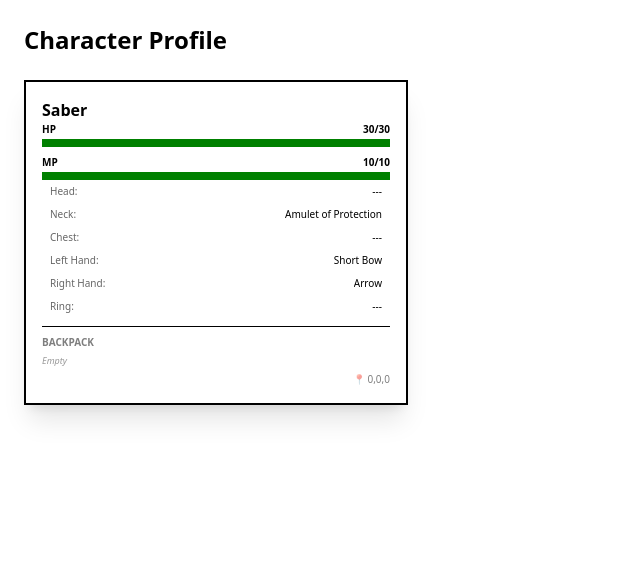
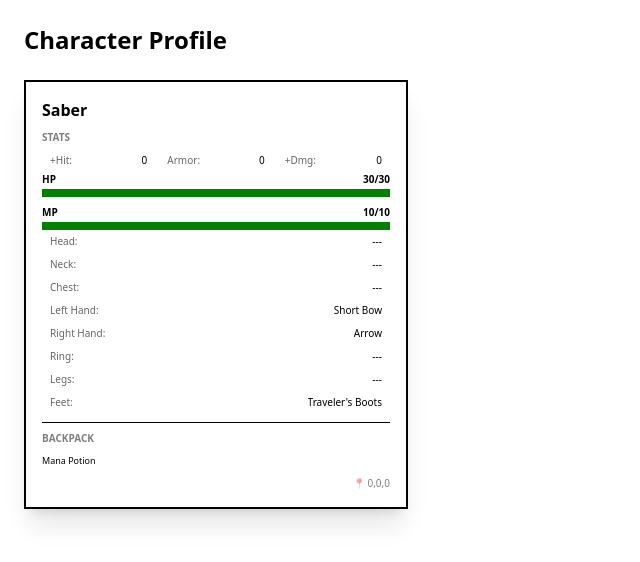
Before and after one commit to totalknowledge/story-game, an Angular app: page / in a window 1280 px wide. Shown: the top 562 px of the page, without its empty margins (0-640 px from the left). Built offline with nearby package versions, Linux system fonts and the light colour scheme.

Commit message:
Switch to Desktop

```diff
--- a/src/app/character/character.html
+++ b/src/app/character/character.html
@@ -11,7 +11,25 @@
             <div class="badge badge-ghost badge-sm">DEAD</div>
             }
         </div>
+        <div class="mt-2">
+            <h3 class="text-[10px] font-bold uppercase opacity-50 mb-1">Stats</h3>
+            <div class="grid grid-cols-3 gap-1">
+                <div class="text-[10px] bg-base-300 p-1 rounded px-2 flex justify-between">
+                    <span class="opacity-60">+Hit:</span>
+                    <span class="font-medium">{{ character().toHit }}</span>
+                </div>
 
+                <div class="text-[10px] bg-base-300 p-1 rounded px-2 flex justify-between">
+                    <span class="opacity-60">Armor:</span>
+                    <span class="font-medium">{{ character().armor }}</span>
+                </div>
+
+                <div class="text-[10px] bg-base-300 p-1 rounded px-2 flex justify-between">
+                    <span class="opacity-60">+Dmg:</span>
+                    <span class="font-medium">{{ character().toDamage }}</span>
+                </div>
+            </div>
+        </div>
         <div class="grid grid-cols-1 gap-2">
             <div class="flex flex-col gap-0.5">
                 <div class="flex justify-between text-[10px] font-bold">
@@ -33,12 +51,14 @@
         </div>
 
         @for (slot of [
-            { label: 'Head', key: 'head' },
-            { label: 'Neck', key: 'neck' },
-            { label: 'Chest', key: 'body' },
-            { label: 'Left Hand', key: 'left-hand' },
-            { label: 'Right Hand', key: 'right-hand' },
-            { label: 'Ring', key: 'left-finger' }
+        { label: 'Head', key: 'head' },
+        { label: 'Neck', key: 'neck' },
+        { label: 'Chest', key: 'body' },
+        { label: 'Left Hand', key: 'left-hand' },
+        { label: 'Right Hand', key: 'right-hand' },
+        { label: 'Ring', key: 'left-finger' },
+        { label: 'Legs', key: 'legs' },
+        { label: 'Feet', key: 'feet' }
         ]; track slot.key) {
         <div class="text-[10px] bg-base-300 p-1 rounded px-2 flex justify-between">
             <span class="opacity-60">{{ slot.label }}:</span>
@@ -62,7 +82,7 @@
         }
 
         <div class="text-[10px] opacity-50 text-right mt-1">
-            📍 {{ character().roomCoordinates }}
+            📍 {{ character().roomCoordinatesKey }}
         </div>
     </div>
 </div>
--- a/src/app/character/character.model.ts
+++ b/src/app/character/character.model.ts
@@ -2,18 +2,25 @@ export class CharacterModel {
     id: string;
     typeid: string;
     name: string;
+    baseHealth: number;
+    baseMana: number;
     maxHealth: number;
     maxMana: number;
+    toHit: number = 0;
+    toDamage: number = 0;
     damage: number = 0;
+    armor: number = 0;
     usedMana: number = 0;
     items: any[] = [];
     equipment = new Map<string, any>();
     spells: any[] = [];
     dead: boolean = false;
-    roomCoordinates: string = '0,0,0';
+    roomCoordinatesKey: string = '0,0,0';
 
     constructor(name: string, health: number, mana: number, template: any = {}) {
         this.name = name;
+        this.baseHealth = health;
+        this.baseMana = mana;
         this.maxHealth = health;
         this.maxMana = mana;
 
--- a/src/app/character/character.service.ts
+++ b/src/app/character/character.service.ts
@@ -1,4 +1,4 @@
-import { inject, Injectable, signal } from '@angular/core';
+import { computed, inject, Injectable, Signal, signal } from '@angular/core';
 import { CharacterModel } from './character.model';
 import { ItemFactory } from '../item/item.factory';
 import { ItemModel } from '../item/item.model';
@@ -8,55 +8,71 @@ import { NameService } from '../services/name.service';
   providedIn: 'root'
 })
 export class CharacterService {
-  private characterRegistry = new Map<string, CharacterModel>();
+  private characterRegistry = signal<Map<string, CharacterModel>>(new Map());
   private itemFactory = inject(ItemFactory);
   private nameService = inject(NameService)
   readonly playerCharacterId = signal<string | null>(null);
   private readonly MAX_BACKPACK_SIZE = 10;
 
   acquireItem(characterId: string, items: ItemModel[]): boolean {
-  const character = this.characterRegistry.get(characterId);
+    const character = this.characterRegistry().get(characterId);
     if (!character) return false;
 
-  let anyItemAcquired = false;
+    let acquired = false;
+
     for (const item of items) {
-    const equipLocation = item.equippableLocation;
-    const canAutoEquip = equipLocation !== 'none' && !character.equipment.has(equipLocation);
-    if (canAutoEquip) {
-      character.items.push(item);
-      this.equipItem(characterId, item.id);
-      anyItemAcquired = true;
+      if (this.equipItem(characterId, item)) {
+        acquired = true;
         continue;
       }
+
       if (character.items.length < this.MAX_BACKPACK_SIZE) {
         character.items.push(item);
-      anyItemAcquired = true;
+        acquired = true;
       }
     }
-  return anyItemAcquired;
+
+    return acquired;
   }
 
-  equipItem(characterId: string, itemId: string): boolean {
-    const character = this.characterRegistry.get(characterId);
+  calculateBonuses(characterId: string): void {
+    const character = this.characterRegistry().get(characterId);
+    if (!character) return;
+
+    let toHit = 0;
+    let toDamage = 0;
+    let armor = 0;
+    let bonusHealth = 0;
+    let bonusMana = 0;
+
+    for (const item of character.equipment.values()) {
+      toHit += item?.plusHit ?? 0;
+      toDamage += item?.plusDamage ?? 0;
+      armor += item?.plusArmor ?? 0;
+
+      bonusHealth += item?.bonusHealth ?? 0;
+      bonusMana += item?.bonusMana ?? 0;
+    }
+
+    character.toHit = toHit;
+    character.toDamage = toDamage;
+    character.armor = armor;
+
+    character.maxHealth = character.baseHealth + bonusHealth;
+    character.maxMana = character.baseMana + bonusMana;
+    this.characterRegistry().set(characterId, character);
+  }
+
+  equipItem(characterId: string, item: ItemModel): boolean {
+    const character = this.characterRegistry().get(characterId);
     if (!character) return false;
 
-    const inventoryIndex = character.items.findIndex((item) => item.id === itemId);
-    if (inventoryIndex < 0) return false;
+    const slot = item.equippableLocation;
+    if (slot === 'none' || character.equipment.has(slot)) return false;
 
-    const itemToEquip = character.items[inventoryIndex];
-    const equipLocation = itemToEquip.equippableLocation;
-
-    if (equipLocation === 'none') return false;
-
-    const currentlyEquippedItem = character.equipment.get(equipLocation);
-    if (currentlyEquippedItem) {
-      character.items[inventoryIndex] = currentlyEquippedItem;
-      character.equipment.set(equipLocation, itemToEquip);
-      return true;
-    }
-
-    character.items.splice(inventoryIndex, 1);
-    character.equipment.set(equipLocation, itemToEquip);
+    character.equipment.set(slot, item);
+    character.items = character.items.filter(i => i !== item);
+    this.calculateBonuses(characterId);
     return true;
   }
 
@@ -72,40 +88,30 @@ acquireItem(characterId: string, items: ItemModel[]): boolean {
     if (items[0].typeid === 'weapon-bow-short') {
       items.push(this.itemFactory.createItem('ammo-arrows'));
     }
-    items.push(this.itemFactory.createRandomItem());
+    items.push(this.itemFactory.createRandomItem(['Armor']));
+    items.push(this.itemFactory.createRandomItem(['Consumable']));
 
-    console.log(items);
     this.acquireItem(player.id, items);
   }
 
-  registerCharacter(character: CharacterModel, isPlayer: boolean = false): void {
-    this.characterRegistry.set(character.id, character);
-    if (isPlayer) {
-      this.playerCharacterId.set(character.id);
-    }
+  registerCharacter(character: CharacterModel, isPlayer = false): void {
+    this.characterRegistry.update((registry) => {
+      const nextRegistry = new Map(registry);
+      nextRegistry.set(character.id, character);
+      return nextRegistry;
+    });
+
+    if (isPlayer) this.playerCharacterId.set(character.id);
   }
 
   getCharacterById(id: string): CharacterModel | undefined {
-    return this.characterRegistry.get(id);
+    return this.characterRegistry().get(id);
   }
 
-  getPlayer(): CharacterModel | undefined {
+  getPlayer(): Signal<CharacterModel | undefined> {
+    return computed(() => {
       const id = this.playerCharacterId();
-    return id ? this.characterRegistry.get(id) : undefined;
-  }
-
-  getCharactersAtLocation(coordinates: string): CharacterModel[] {
-    const allCharacters = Array.from(this.characterRegistry.values());
-    return allCharacters.filter(character => character.roomCoordinates === coordinates);
-  }
-
-  getEnemiesAtLocation(coordinates: string): CharacterModel[] {
-    const currentPlayerId = this.playerCharacterId();
-    return this.getCharactersAtLocation(coordinates)
-      .filter(character => character.id !== currentPlayerId && !character.isDead);
-  }
-
-  removeCharacter(id: string): void {
-    this.characterRegistry.delete(id);
+      return id ? this.characterRegistry().get(id) : undefined;
+    });
   }
 }
--- a/src/app/item/item.definitions.ts
+++ b/src/app/item/item.definitions.ts
@@ -1,4 +1,4 @@
-export type EquipLocation = 'head' | 'body' | 'right-hand' | 'left-hand' | 'left-finger' | 'neck' | 'none';
+export type EquipLocation = 'head' | 'body' | 'right-hand' | 'left-hand' | 'left-finger' | 'legs' | 'feet' | 'neck' | 'none';
 
 export const ITEM_TEMPLATES = [
     {
@@ -26,7 +26,7 @@ export const ITEM_TEMPLATES = [
         "name": "Major Health Potion",
         "type": "Consumable",
         "equippableLocation": "none",
-        "heals": 30,
+        "heals": 35,
         "useMessages": [
             "{user} drinks {item} and recovers {value} health."
         ]
@@ -56,7 +56,7 @@ export const ITEM_TEMPLATES = [
         "name": "Major Mana Potion",
         "type": "Consumable",
         "equippableLocation": "none",
-        "restores": 30,
+        "restores": 35,
         "useMessages": [
             "{user} drinks {item} and restores {value} mana."
         ]
@@ -66,7 +66,7 @@ export const ITEM_TEMPLATES = [
         "name": "Loaf of Bread",
         "type": "Consumable",
         "equippableLocation": "none",
-        "heals": 2,
+        "heals": 4,
         "useMessages": [
             "{user} eats {item} and recovers {value} health."
         ]
@@ -86,7 +86,7 @@ export const ITEM_TEMPLATES = [
         "name": "Shiny Apple",
         "type": "Consumable",
         "equippableLocation": "none",
-        "heals": 1,
+        "heals": 3,
         "useMessages": [
             "{user} eats {item} and recovers {value} health."
         ]
@@ -106,7 +106,7 @@ export const ITEM_TEMPLATES = [
         "name": "Rusty Dagger",
         "type": "Weapon",
         "equippableLocation": "right-hand",
-        "damage": 3,
+        "damage": 4,
         "resilience": 10,
         "useMessages": [
             "{user} equips {item}."
@@ -117,7 +117,7 @@ export const ITEM_TEMPLATES = [
         "name": "Big Stick",
         "type": "Weapon",
         "equippableLocation": "right-hand",
-        "damage": 3,
+        "damage": 4,
         "resilience": 5,
         "useMessages": [
             "{user} equips {item}."
@@ -194,7 +194,7 @@ export const ITEM_TEMPLATES = [
         "name": "Short Bow",
         "type": "Weapon",
         "equippableLocation": "left-hand",
-        "damage": 6,
+        "damage": 2,
         "resilience": 20,
         "useMessages": [
             "{user} equips {item}."
@@ -216,7 +216,7 @@ export const ITEM_TEMPLATES = [
         "name": "Wooden Shield",
         "type": "Armor",
         "equippableLocation": "left-hand",
-        "bonusHealth": 10,
+        "plusArmor": 2,
         "resilience": 15,
         "useMessages": [
             "{user} equips {item}."
@@ -227,7 +227,7 @@ export const ITEM_TEMPLATES = [
         "name": "Steel Shield",
         "type": "Armor",
         "equippableLocation": "left-hand",
-        "bonusHealth": 10,
+        "plusArmor": 3,
         "resilience": 30,
         "useMessages": [
             "{user} equips {item}."
@@ -238,7 +238,7 @@ export const ITEM_TEMPLATES = [
         "name": "Leather Helmet",
         "type": "Armor",
         "equippableLocation": "head",
-        "bonusHealth": 10,
+        "plusArmor": 1,
         "resilience": 10,
         "useMessages": [
             "{user} equips {item}."
@@ -249,7 +249,7 @@ export const ITEM_TEMPLATES = [
         "name": "Iron Helmet",
         "type": "Armor",
         "equippableLocation": "head",
-        "bonusHealth": 10,
+        "plusArmor": 3,
         "resilience": 20,
         "useMessages": [
             "{user} equips {item}."
@@ -260,7 +260,7 @@ export const ITEM_TEMPLATES = [
         "name": "Leather Armor",
         "type": "Armor",
         "equippableLocation": "body",
-        "bonusHealth": 10,
+        "plusArmor": 1,
         "resilience": 25,
         "useMessages": [
             "{user} equips {item}."
@@ -271,7 +271,7 @@ export const ITEM_TEMPLATES = [
         "name": "Chainmail Armor",
         "type": "Armor",
         "equippableLocation": "body",
-        "bonusHealth": 10,
+        "plusArmor": 3,
         "resilience": 40,
         "useMessages": [
             "{user} equips {item}."
@@ -281,38 +281,27 @@ export const ITEM_TEMPLATES = [
         "typeid": "armor-boots-travel",
         "name": "Traveler's Boots",
         "type": "Armor",
-        "equippableLocation": "body",
+        "equippableLocation": "feet",
+        "plusArmor": 1,
         "resilience": 8,
         "useMessages": [
             "{user} equips {item}."
         ]
     },
     {
-        "typeid": "trinket-ring-health",
-        "name": "Ring of Vitality",
+        "typeid": "trinket-ring",
+        "name": "Ring",
         "type": "Trinket",
         "equippableLocation": "left-finger",
-        "bonusHealth": 10,
         "useMessages": [
-            "{user} wears {item} and feels healthier."
-        ]
-    },
-    {
-        "typeid": "trinket-ring-mana",
-        "name": "Ring of Focus",
-        "type": "Trinket",
-        "equippableLocation": "left-finger",
-        "bonusMana": 10,
-        "useMessages": [
-            "{user} wears {item} and feels more focused."
+            "It looks so nice."
         ]
     },
     {
         "typeid": "trinket-amulet-protection",
-        "name": "Amulet of Protection",
+        "name": "Amulet",
         "type": "Trinket",
         "equippableLocation": "neck",
-        "bonusHealth": 10,
         "useMessages": [
             "{user} wears {item}. A faint aura surrounds them."
         ]
--- a/src/app/item/item.model.ts
+++ b/src/app/item/item.model.ts
@@ -11,6 +11,7 @@ export class ItemModel {
     minusToBeHit: number = 0;
     plusDamage: number = 0;
     resilience: number | null = null;
+    armorBonus: number = 0;
     bonusHealth: number = 0;
     bonusMana: number = 0;
     heals: number = 0;
--- a/src/app/player/player.html
+++ b/src/app/player/player.html
@@ -1,9 +1,9 @@
 <div class="player-container p-6 bg-base-300 rounded-box">
     <h2 class="text-2xl font-bold mb-6">Character Profile</h2>
 
-    @if (player(); as playerCharacter) {
+    @if (player()) {
     <div class="flex justify-center md:justify-start">
-        <app-character [character]="playerCharacter"></app-character>
+        <app-character [character]="player()!"></app-character>
     </div>
     } @else {
     <div class="alert alert-warning">
--- a/src/app/player/player.ts
+++ b/src/app/player/player.ts
@@ -11,7 +11,7 @@ import { Character } from '../character/character';
 export class Player {
   private characterService = inject(CharacterService);
 
-  player = computed(() => this.characterService.getPlayer());
+  player = this.characterService.getPlayer();
 
   constructor() {
     this.characterService.spawnCharacter('player');
```
Lines whose indentation alone changed are shown as unchanged.
